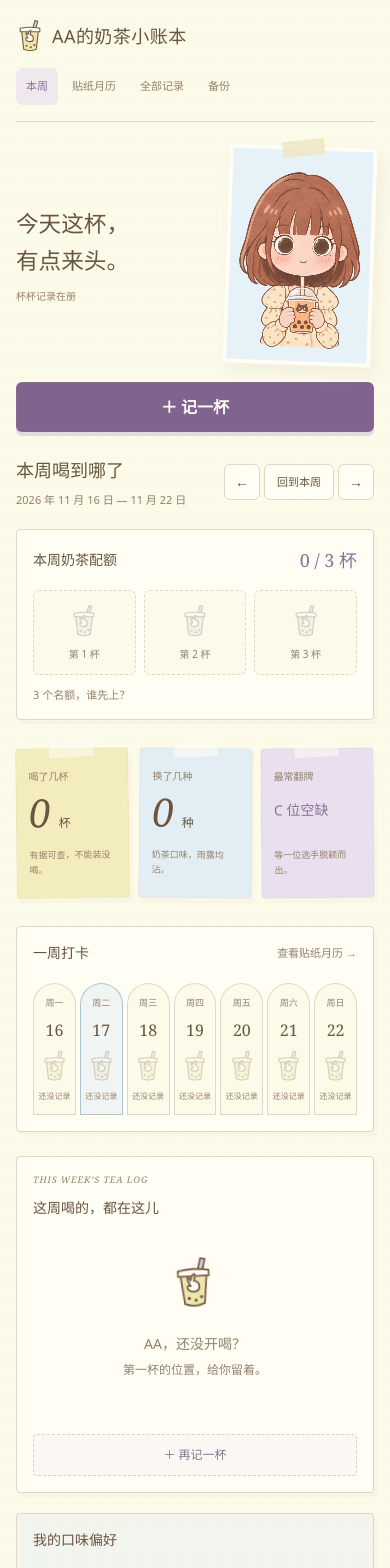
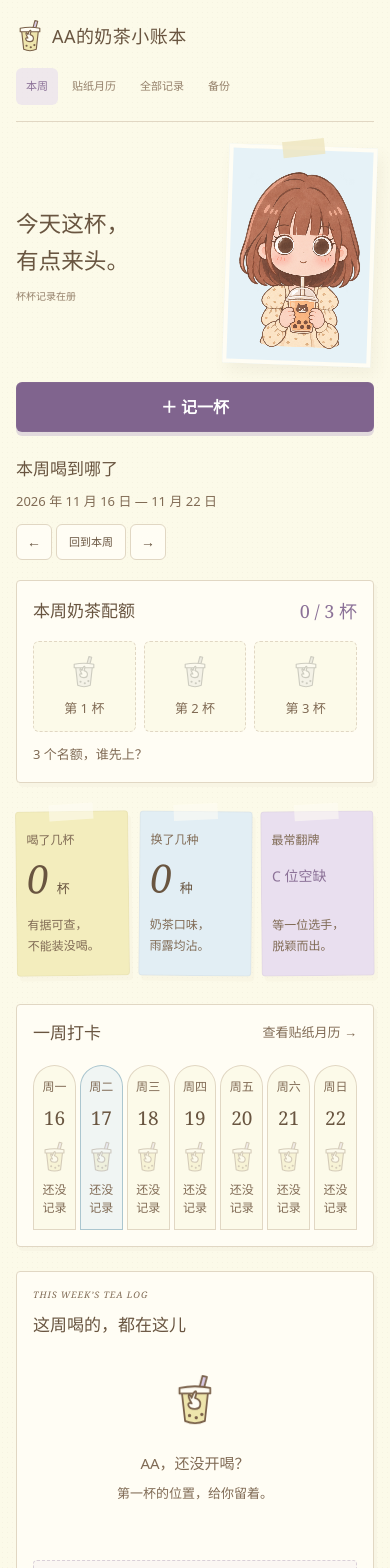
Before and after one commit to aaaa0718/Miketea-recording, a React (Vite) app: page /#/ in a window 390 px wide. Shown: the top 1568 px of the page. Built offline with nearby package versions, Linux system fonts and the light colour scheme.

Commit message:
Improve mobile text readability and keep stat phrases together

```diff
--- a/src/components/RecordList.jsx
+++ b/src/components/RecordList.jsx
@@ -4,7 +4,7 @@ import { useDiary } from '../state/DiaryContext.jsx';
 
 export default function RecordList({ records, emptyText = 'AA，还没开喝？', date }) {
   const { openEditor } = useDiary();
-  return <div>
+  return <div className="record-list">
     {records.length ? <div className="divide-y divide-dashed divide-line">{newestFirst(records).map(record => <button key={record.id} className="flex w-full items-center gap-3 py-4 text-left hover:bg-cream/70" aria-label={`编辑 ${record.name || record.category}`} onClick={() => openEditor(record)}>
       <span className="grid h-12 w-12 shrink-0 place-items-center rounded-full bg-butter/50"><img className={`h-10 w-9 object-contain ${record.photo ? 'sticker' : ''}`} src={photoSrc(record)} alt="" /></span>
       <span className="min-w-0 flex-1"><span className="block break-words text-sm">{record.name || record.category}{record.brand ? ` · ${record.brand}` : ''}</span><span className="mt-1 block break-words text-[11px] leading-relaxed text-muted">{record.date.slice(5).replace('-', ' / ')}{[record.sugar, record.ice].filter(v => v && v !== '未选择').map(v => ` · ${v}`).join('')}{record.note && ` · ${record.note}`}</span></span><span className="max-w-20 break-words rounded bg-lilac/60 px-2 py-1 text-[10px] text-lilac-dark">{record.category}</span>
--- a/src/pages/HomePage.jsx
+++ b/src/pages/HomePage.jsx
@@ -29,6 +29,7 @@ export default function HomePage() {
       <HeroArt />
     </section>
     <div className="grid-paper mb-8 hidden sm:flex items-center justify-center gap-4 border-y border-line py-3 text-sm tracking-wider text-muted"><img className="h-7 w-5 -rotate-12" src={asset('cup.svg')} alt="" /><span>AA的续杯现场</span></div>
+    <div className="home-details">
     <div className="mb-5 flex flex-wrap items-center justify-between gap-3"><div><h2 className="text-lg font-medium">本周喝到哪了</h2><p className="mt-2 text-[11px] text-muted">{week.getFullYear()} 年 {shortDate(week)} — {shortDate(end)}</p></div><div className="flex gap-1"><button className="btn-icon" aria-label="上一周" onClick={() => changeWeek(offsetDay(week, -7))}>←</button><button className="btn-small" onClick={() => changeWeek(weekStart(new Date()))}>回到本周</button><button className="btn-icon" aria-label="下一周" onClick={() => changeWeek(offsetDay(week, 7))}>→</button></div></div>
     <WeeklyBudget count={items.length} />
     <section className="mb-7 grid grid-cols-3 gap-2.5 sm:gap-5" aria-label="本周统计">
@@ -38,15 +39,16 @@ export default function HomePage() {
     </section>
     <section className="paper-panel mb-6"><div className="flex items-center justify-between"><h2 className="text-sm font-medium">一周打卡</h2><Link to="/calendar" className="text-[11px] text-muted underline-offset-4 hover:underline">查看贴纸月历 →</Link></div><div className="mt-5 grid grid-cols-7 gap-1 sm:gap-3">{Array.from({ length: 7 }, (_, i) => {
       const date = offsetDay(week, i), key = dateKey(date), cups = items.filter(row => row.date === key);
-      return <button key={key} className={`week-day ${selected === key ? 'border-lilac-dark bg-lilac/40' : key === dateKey(new Date()) ? 'border-sky-dark bg-sky/50' : 'border-line bg-cream'}`} aria-label={`${shortDate(date)}，${cups.length}杯`} aria-pressed={selected === key} onClick={() => setSelected(selected === key ? null : key)}><span className="text-[9px] text-muted">周{'一二三四五六日'[i]}</span><span className="my-2 font-serif text-base">{date.getDate()}</span><img className={`mb-2 h-8 w-7 object-contain ${cups.length ? '' : 'opacity-30'}`} src={photoSrc(cups.at(-1))} alt="" /><span className="text-[8px] text-muted">{cups.length ? `${cups.length} 杯` : '还没记录'}</span></button>;
+      return <button key={key} className={`week-day ${selected === key ? 'border-lilac-dark bg-lilac/40' : key === dateKey(new Date()) ? 'border-sky-dark bg-sky/50' : 'border-line bg-cream'}`} aria-label={`${shortDate(date)}，${cups.length}杯`} aria-pressed={selected === key} onClick={() => setSelected(selected === key ? null : key)}><span className="text-[9px] text-muted">周{'一二三四五六日'[i]}</span><span className="my-2 font-serif text-base">{date.getDate()}</span><img className={`mb-2 h-8 w-7 object-contain ${cups.length ? '' : 'opacity-30'}`} src={photoSrc(cups.at(-1))} alt="" /><span className="week-status text-[8px] text-muted">{cups.length ? `${cups.length} 杯` : '还没记录'}</span></button>;
     })}</div></section>
     <div className="grid items-start gap-5 md:grid-cols-[1.5fr_1fr]">
       <section className="paper-panel"><p className="mb-3 font-serif text-[9px] italic tracking-widest text-muted">THIS WEEK’S TEA LOG</p><div className="flex items-center justify-between"><h2 className="text-sm font-medium">{selected ? `${selected.slice(5).replace('-', ' / ')} 的奶茶` : '这周喝的，都在这儿'}</h2>{selected && <button className="text-xs text-muted" onClick={() => setSelected(null)}>查看整周</button>}</div><RecordList records={items.filter(row => !selected || row.date === selected)} date={selected || (dateKey(week) === dateKey(weekStart(new Date())) ? dateKey(new Date()) : dateKey(week))} /></section>
       <section className="paper-panel bg-sky/40"><h2 className="text-sm font-medium">我的口味偏好</h2>{ranked.length ? ranked.map(([category, count], i) => <div key={category} className="mt-5"><div className="mb-2 flex justify-between gap-2 text-xs"><span>{category}</span><span>{count} 杯 · {Math.round(count / items.length * 100)}%</span></div><div className="h-2 overflow-hidden rounded-full bg-ink/5"><div className={['bg-lilac-dark/50', 'bg-sky-dark/70', 'bg-[#dbc887]'][i % 3]} style={{ width: `${count / items.length * 100}%`, height: '100%' }} /></div></div>) : <p className="py-10 text-center text-xs leading-loose text-muted">先喝几杯，<br />再看看自己偏爱哪种。</p>}<p className="mt-7 border-t border-dashed border-line pt-5 text-[11px] leading-loose text-muted">下次点单没主意？<br />来翻翻之前喝过的。</p></section>
     </div>
+    </div>
     {showQuickAdd && !editor && <button className="mobile-quick-add sm:hidden" onClick={() => openEditor()}>＋ 记一杯</button>}
   </>;
 }
 function Stat({ title, note, className, children }) {
-  return <article className={`stat-card ${className}`}><h3 className="text-[10px] text-muted sm:text-xs">{title}</h3><div className="mt-1 min-h-14">{children}</div><p className="mt-1 text-[9px] leading-relaxed text-muted sm:text-[11px]">{note}</p></article>;
+  return <article className={`stat-card ${className}`}><h3 className="text-[10px] text-muted sm:text-xs">{title}</h3><div className="mt-1 min-h-14">{children}</div><p className="stat-note mt-1 text-[9px] leading-relaxed text-muted sm:text-[11px]">{note.replace('等一位选手脱颖而出。', '等一位选手，脱颖而出。').split(/(?<=，)/).map((phrase, i) => <span key={i}>{phrase}</span>)}</p></article>;
 }
--- a/src/styles.css
+++ b/src/styles.css
@@ -87,4 +87,24 @@
   .hero-add { grid-column: 1 / -1; width: 100%; min-height: 50px; background: #80648e; color: #fff; font-size: 16px; font-weight: 600; box-shadow: 0 4px 0 #c9bbd180; }
   .hero-add:hover, .mobile-quick-add:hover { background: #70557e; }
   main { padding-bottom: 80px; }
+  .home-details { font-size: 14px; }
+  .home-details .text-muted, .record-list .text-muted { color: #806b55; }
+  .home-details h2 { font-size: 17px; }
+  .home-details .text-xs, .home-details [class~="text-[11px]"], .home-details [class~="text-[10px]"], .record-list .text-xs, .record-list [class~="text-[11px]"], .record-list [class~="text-[10px]"] { font-size: 13px; line-height: 1.65; }
+  .home-details .stat-card { padding: 18px 10px; }
+  .home-details .stat-card h3 { font-size: 12px; }
+  .home-details .stat-note { font-size: 12px; line-height: 1.8; }
+  .stat-note span { display: block; white-space: nowrap; }
+  .home-details .week-day { padding: 12px 1px; }
+  .home-details .week-day > span:first-child { font-size: 12px; }
+  .home-details .week-day .text-base { font-size: 19px; }
+  .home-details .week-status { display: grid; align-content: center; min-height: 36px; width: 100%; font-size: 12px; line-height: 1.5; text-wrap: balance; }
+  .record-list .text-sm { font-size: 15px; }
 }
+@media(max-width: 359px) {
+  .home-details [aria-label="本周统计"] { grid-template-columns: 1fr; gap: 14px; }
+  .home-details .stat-card { display: grid; grid-template-columns: 1fr 1fr; align-items: center; column-gap: 12px; }
+  .home-details .stat-card h3 { grid-column: 1; }
+  .home-details .stat-card > div { grid-column: 1; }
+  .home-details .stat-note { grid-column: 2; grid-row: 1 / span 2; }
+}
```
